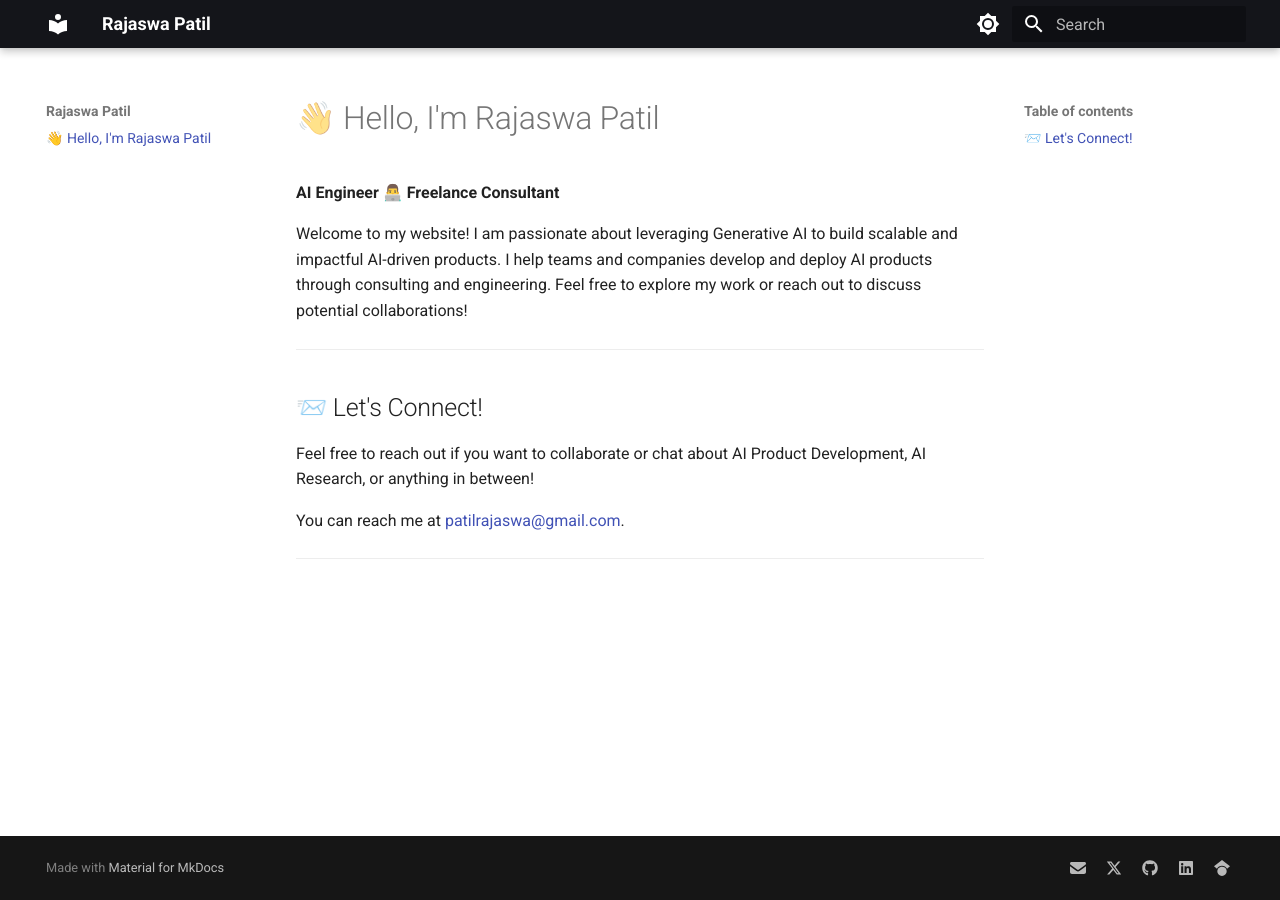
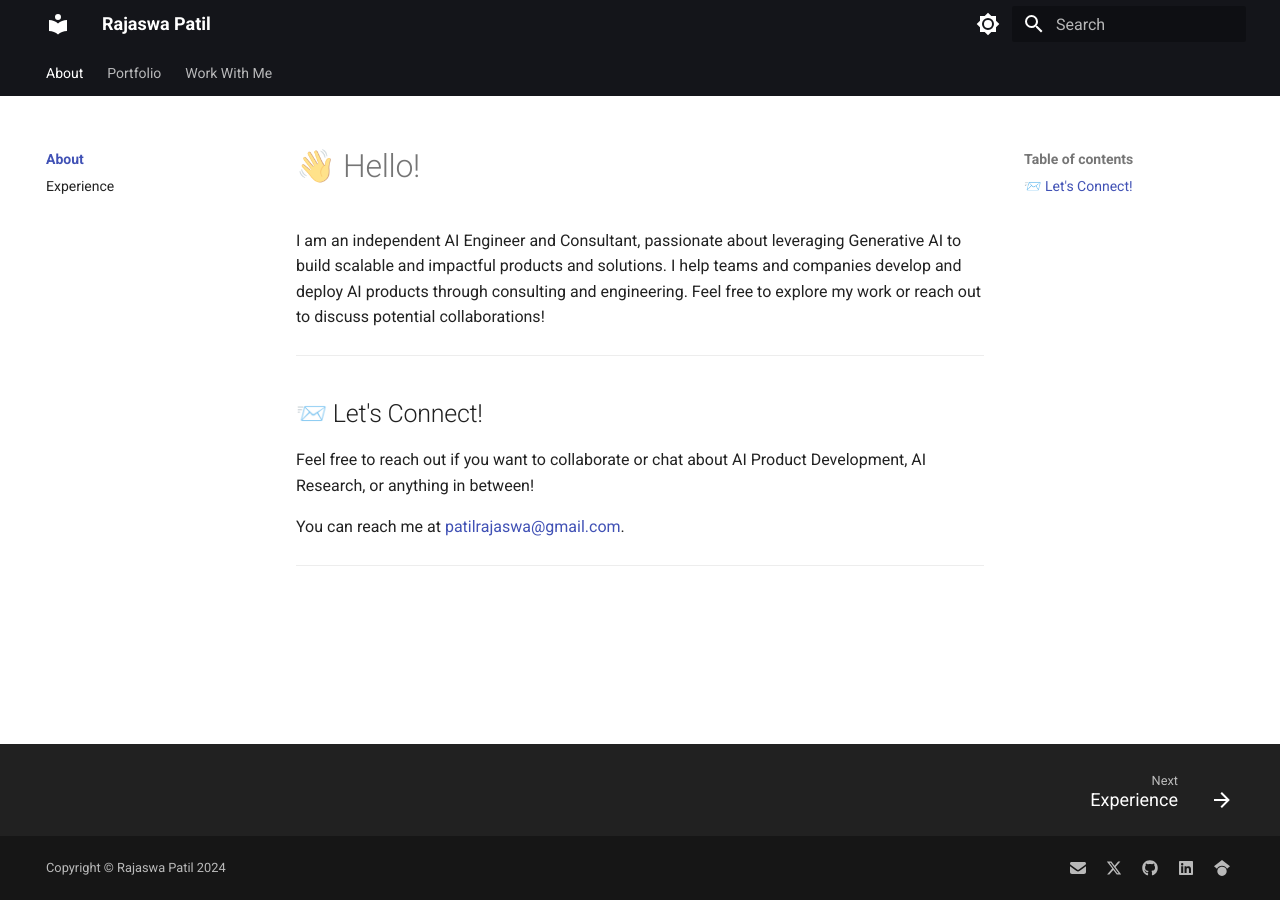
Before and after one commit to rajaswa/website, an MkDocs documentation site: the page built from docs/index.md, in a window 1280 px wide. Built offline with MkDocs 1.6.1 and Material for MkDocs 9.7.7, drawn with Linux system fonts in a browser that asks for light colours.

Commit message:
chore: bootstrap content

```diff
--- a/docs/index.md
+++ b/docs/index.md
@@ -1,8 +1,6 @@
-# 👋 Hello, I'm Rajaswa Patil
+# 👋 Hello!
 
-**AI Engineer** 👨‍💻 **Freelance Consultant**
-
-Welcome to my website! I am passionate about leveraging Generative AI to build scalable and impactful AI-driven products. I help teams and companies develop and deploy AI products through consulting and engineering. Feel free to explore my work or reach out to discuss potential collaborations!
+I am an independent AI Engineer and Consultant, passionate about leveraging Generative AI to build scalable and impactful products and solutions. I help teams and companies develop and deploy AI products through consulting and engineering. Feel free to explore my work or reach out to discuss potential collaborations!
 
 ---
 
--- a/mkdocs.yml
+++ b/mkdocs.yml
@@ -3,9 +3,21 @@ site_url: https://rajaswapatil.com
 theme:
   name: material
   features:
-    - search.suggest
+    - header.autohide
+    - navigation.expand
+    - navigation.footer
+    - navigation.indexes
+    - navigation.instant
+    - navigation.instant.progress
+    - navigation.prune
+    - navigation.sections
+    - navigation.tabs
+    - navigation.top
+    - navigation.tracking
     - search.highlight
     - search.share
+    - search.suggest
+    - toc.follow
   palette:
     - scheme: default
       primary: black
@@ -39,3 +51,22 @@ extra:
       link: https://linkedin.com/in/rajaswa-patil
     - icon: fontawesome/brands/google-scholar
       link: https://scholar.google.com/citations?user=79uJMXsAAAAJ
+  generator: false
+nav:
+  - About:
+    - Introduction: index.md
+    - Experience: about/experience.md
+  - Portfolio:
+    - Product: portfolio/products.md
+    - Research: portfolio/research.md
+    - Open Source: portfolio/open-source.md
+  - Work With Me:
+    - Consulting Services: work-with-me/consulting.md
+    - Testimonials: work-with-me/testimonials.md
+    - Endorsements: work-with-me/endorsements.md
+markdown_extensions:
+  - attr_list
+  - pymdownx.emoji:
+      emoji_index: !!python/name:material.extensions.emoji.twemoji
+      emoji_generator: !!python/name:material.extensions.emoji.to_svg
+copyright: Copyright &copy; Rajaswa Patil 2024
```
Also changed, not shown: docs/about/experience.md (added, +9 -0 lines), docs/portfolio/open-source.md (added, +1 -0 lines), docs/portfolio/products.md (added, +20 -0 lines), docs/portfolio/research.md (added, +1 -0 lines), docs/work-with-me/consulting.md (added, +1 -0 lines), docs/work-with-me/endorsements.md (added, +33 -0 lines), docs/work-with-me/testimonials.md (added, +1 -0 lines).
